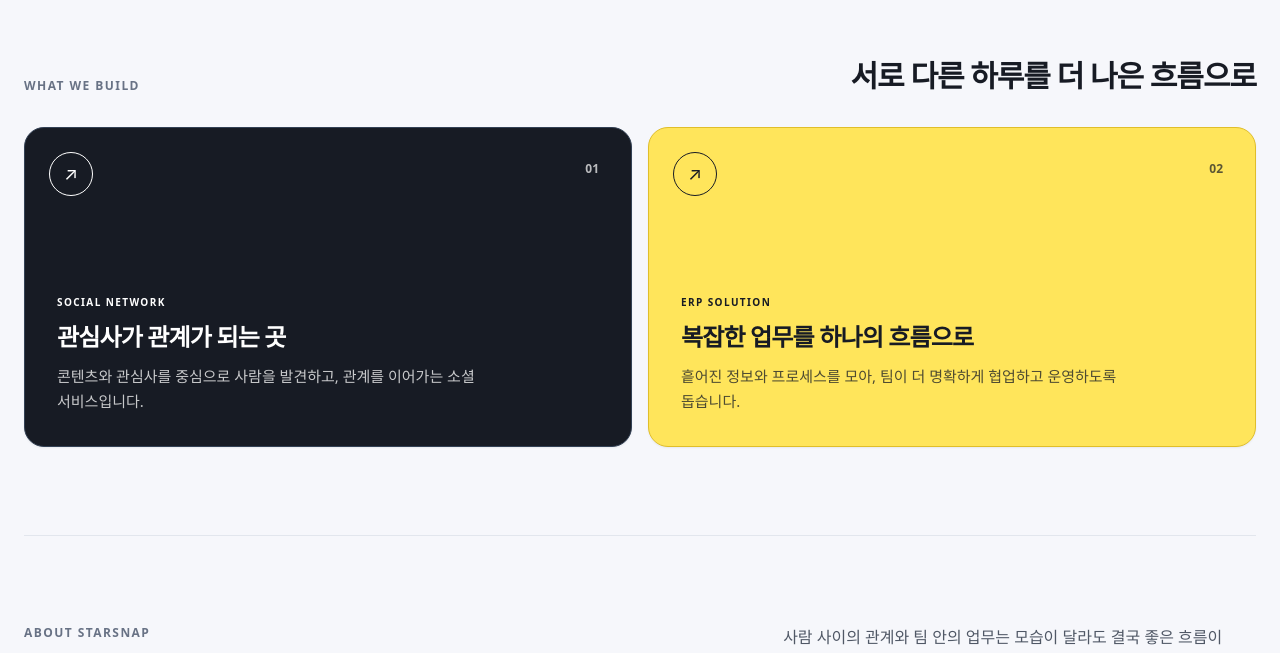
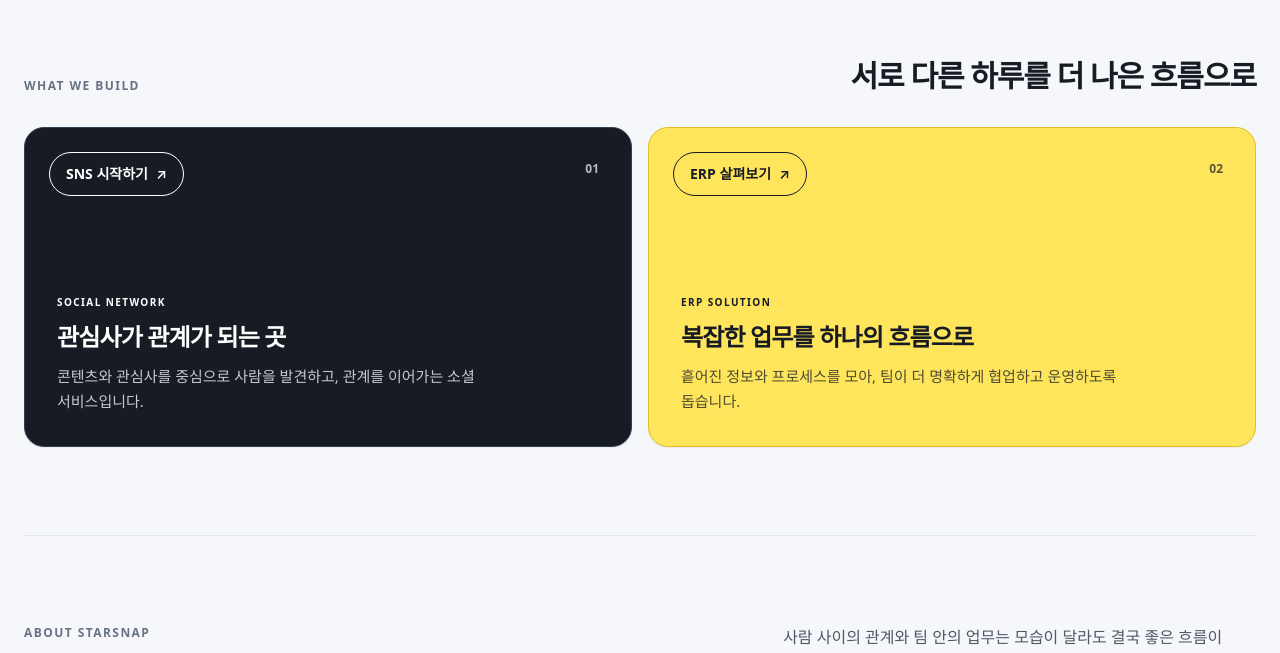
Before and after one commit to starsnap/starsnap-website, a Next.js app: page / in a window 1280 px wide. Shown: the part 831-1484 px from the top of the page. Built offline with nearby package versions, Linux system fonts and the light colour scheme; a web font is replaced by a local one.

Commit message:
fix: clarify homepage service actions and widen navigation targets [skip ci]

```diff
--- a/app/globals.css
+++ b/app/globals.css
@@ -97,6 +97,7 @@ section { scroll-margin-top: 88px; }
 .site-nav a {
   display: inline-flex;
   align-items: center;
+  min-width: var(--ss-control-height);
   min-height: var(--ss-control-height);
   transition: color var(--ss-duration-fast) var(--ss-ease-standard);
 }
@@ -516,13 +517,15 @@ html.dark .theme-icon-light { display: inline; }
   position: absolute;
   top: var(--ss-space-6);
   left: var(--ss-space-6);
-  display: grid;
-  width: var(--ss-control-height);
-  height: var(--ss-control-height);
-  place-items: center;
+  display: inline-flex;
+  align-items: center;
+  gap: var(--ss-space-2);
+  min-height: var(--ss-control-height);
+  padding: 0 var(--ss-space-4);
   border: 1px solid currentColor;
   border-radius: var(--ss-radius-full);
-  font-size: var(--ss-font-size-lg);
+  font-size: var(--ss-type-label-size);
+  font-weight: var(--ss-font-weight-semibold);
   transition:
     transform var(--ss-duration-fast) var(--ss-ease-standard),
     background-color var(--ss-duration-fast) var(--ss-ease-standard),
@@ -819,7 +822,7 @@ html.dark .theme-icon-light { display: inline; }
     justify-content: space-between;
     gap: var(--ss-space-2);
   }
-  .site-nav a { justify-content: center; min-width: 72px; }
+  .site-nav a { flex: 1; justify-content: center; min-width: 72px; }
   .header-cta { padding: 0 var(--ss-space-4); }
   .hero { padding: var(--ss-space-12) 0 64px; }
   .hero h1 { font-size: var(--ss-font-size-three-xl); }
--- a/app/page.tsx
+++ b/app/page.tsx
@@ -121,7 +121,7 @@ export default function Home() {
               <h3>관심사가 관계가 되는 곳</h3>
               <p>콘텐츠와 관심사를 중심으로 사람을 발견하고, 관계를 이어가는 소셜 서비스입니다.</p>
             </div>
-            <a href="#contact" aria-label="SNS 서비스 문의하기"><ArrowUpRight /></a>
+            <a href="https://sns.starsnap.kr">SNS 시작하기 <ArrowUpRight /></a>
           </article>
           <article className="service-card service-card-yellow">
             <span className="service-number">02</span>
@@ -130,7 +130,7 @@ export default function Home() {
               <h3>복잡한 업무를 하나의 흐름으로</h3>
               <p>흩어진 정보와 프로세스를 모아, 팀이 더 명확하게 협업하고 운영하도록 돕습니다.</p>
             </div>
-            <a href="#contact" aria-label="ERP 서비스 문의하기"><ArrowUpRight /></a>
+            <a href="https://erp.starsnap.kr">ERP 살펴보기 <ArrowUpRight /></a>
           </article>
         </div>
       </section>
```
